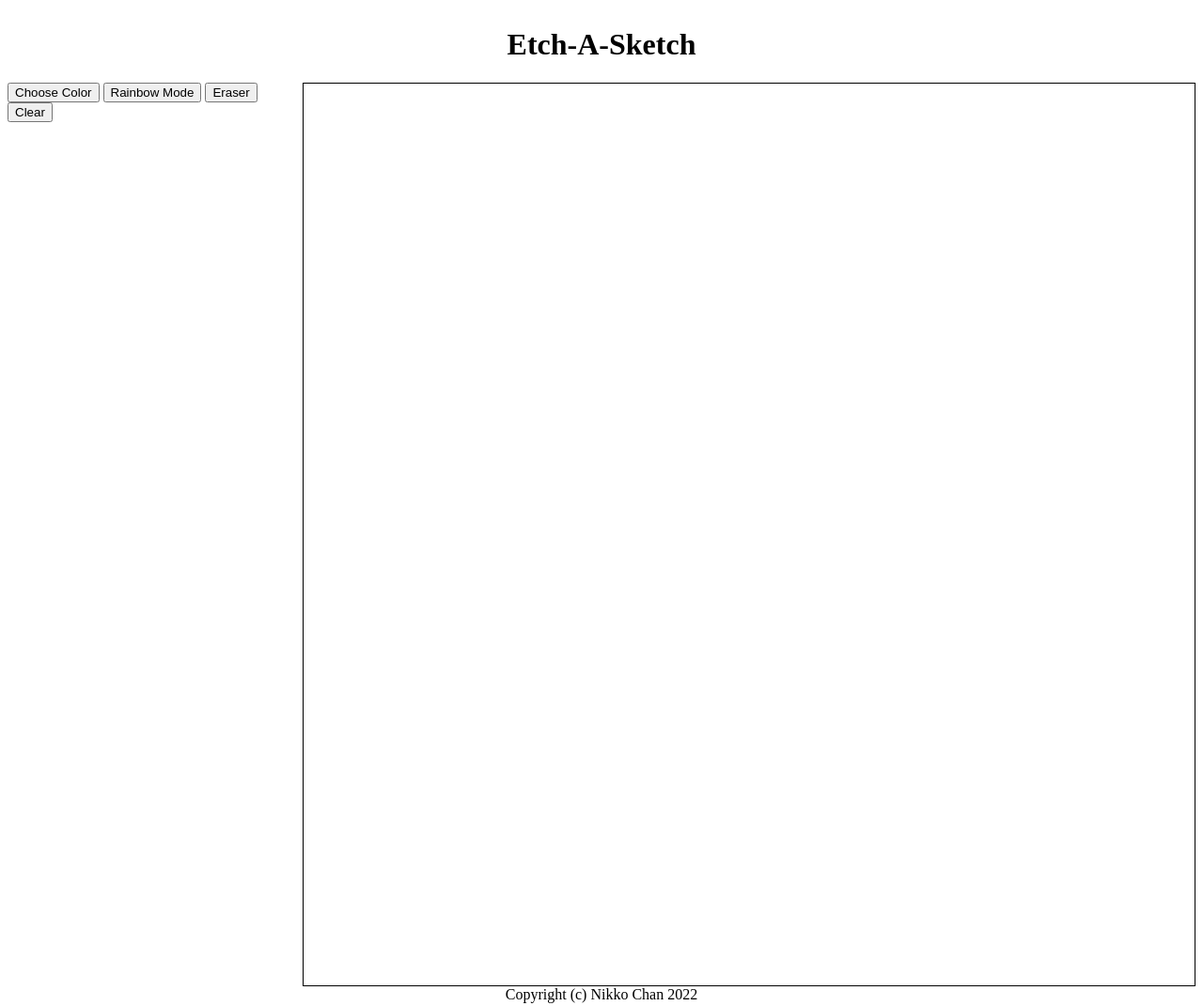
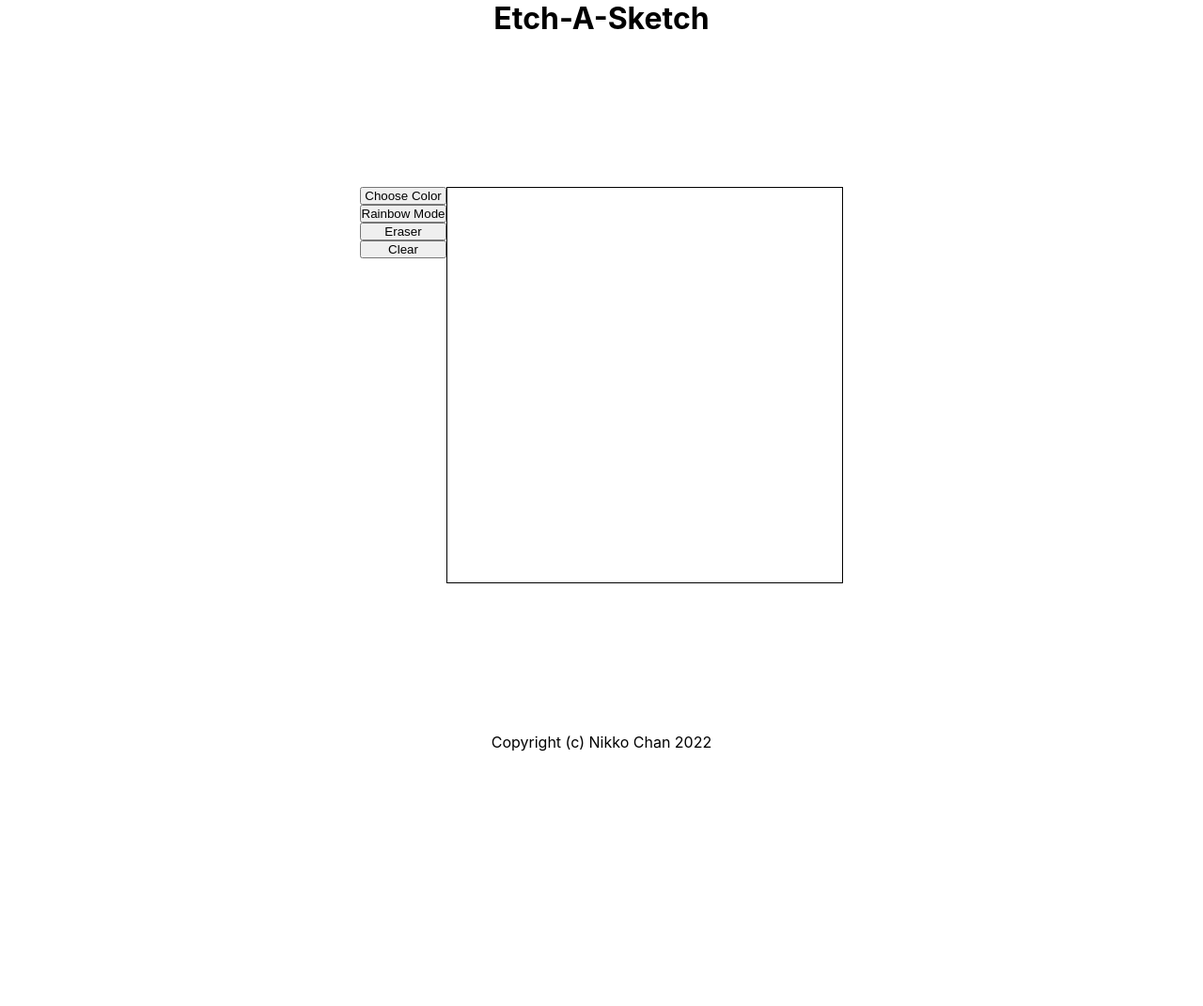
Before and after one commit to gnikkoch96/etch-a-sketch, a plain HTML site: page index.html in a window 1280 px wide. Shown: the whole page at 94% size. After the commit the page ends 800 px from the top, so only its background shows below. Drawn offline with Linux system fonts and the light colour scheme.

Commit message:
add flexbox

```diff
--- a/css/style.css
+++ b/css/style.css
@@ -1,7 +1,19 @@
+* {
+    margin: 0;
+    padding: 0;
+}
+
+body {
+    font-family: -apple-system, BlinkMacSystemFont, 'Segoe UI', Roboto, Oxygen, Ubuntu, Cantarell, 'Open Sans', 'Helvetica Neue', sans-serif;
+    margin: 0;
+    min-height: 100vh;
+}
+
 .container {
     display: flex;
+    height: 100vh;
     flex-direction: column;
-    justify-content: center;
+    justify-content: space-between;
     align-items: center;
 }
 
@@ -9,8 +21,13 @@
     display: flex;
 }
 
+.user-buttons {
+    display: flex;
+    flex-direction: column;
+}
+
 .sketch-panel{
-    width: 960px;
-    height: 960px;
+    width: 420px;
+    height: 420px;
     border: 1px solid black;
 }
```
